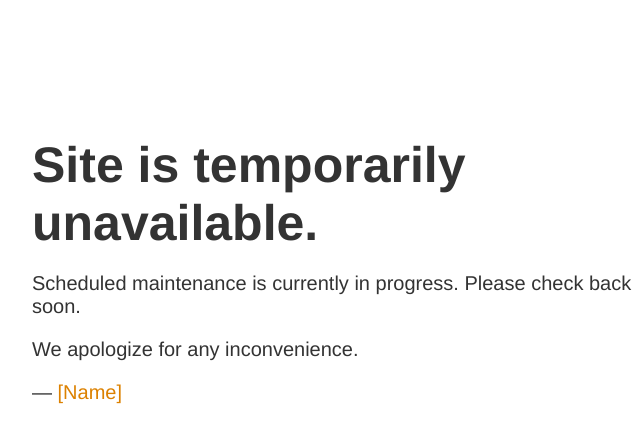
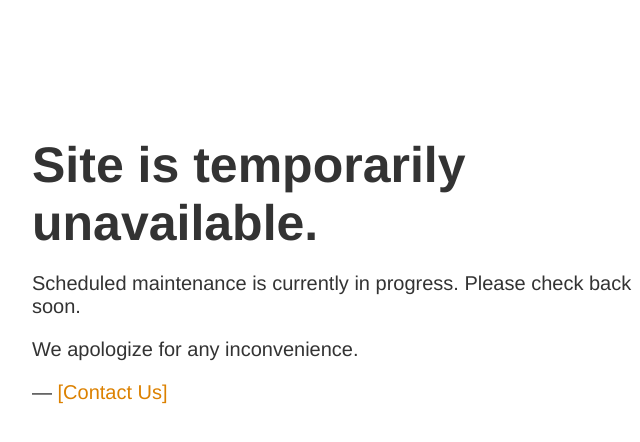
Before and after one commit to shubhamsurve5079/trenex, a plain HTML site: page index.html in a window 1280 px wide. Shown: the full height of the page, 283-923 px from the left. Drawn offline with Linux system fonts and the light colour scheme.

Commit message:
Update index.html

```diff
--- a/index.html
+++ b/index.html
@@ -20,7 +20,7 @@
             <h1>Site is temporarily unavailable.</h1>
             <p>Scheduled maintenance is currently in progress. Please check back soon.</p>
             <p>We apologize for any inconvenience.</p>
-            <p id="signature">&mdash; <a href="mailto:[Email]">[Name]</a></p>
+            <p id="signature">&mdash; <a href="mailto:[info@trenexenergy.com]">[Contact Us]</a></p>
         </article>
     </body>
 </html>
```
